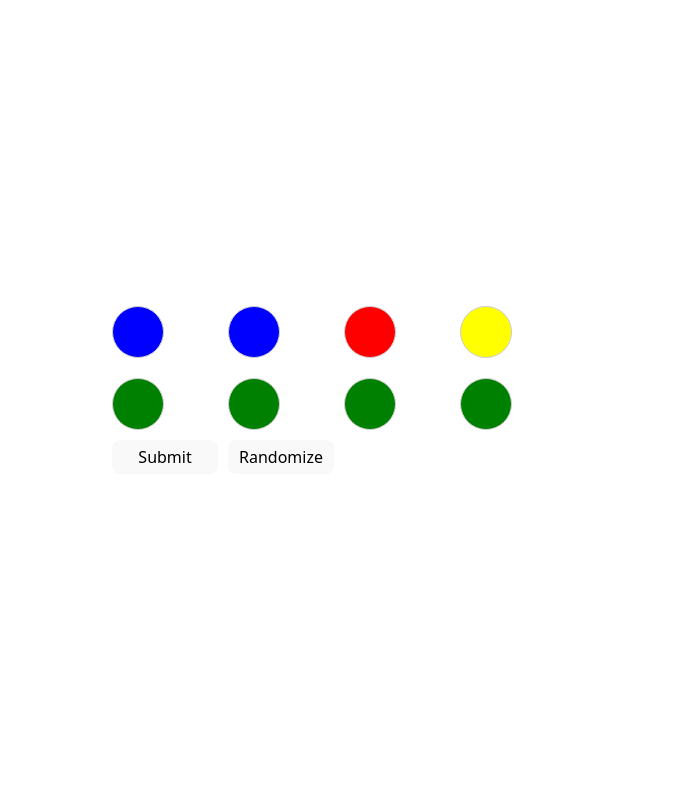
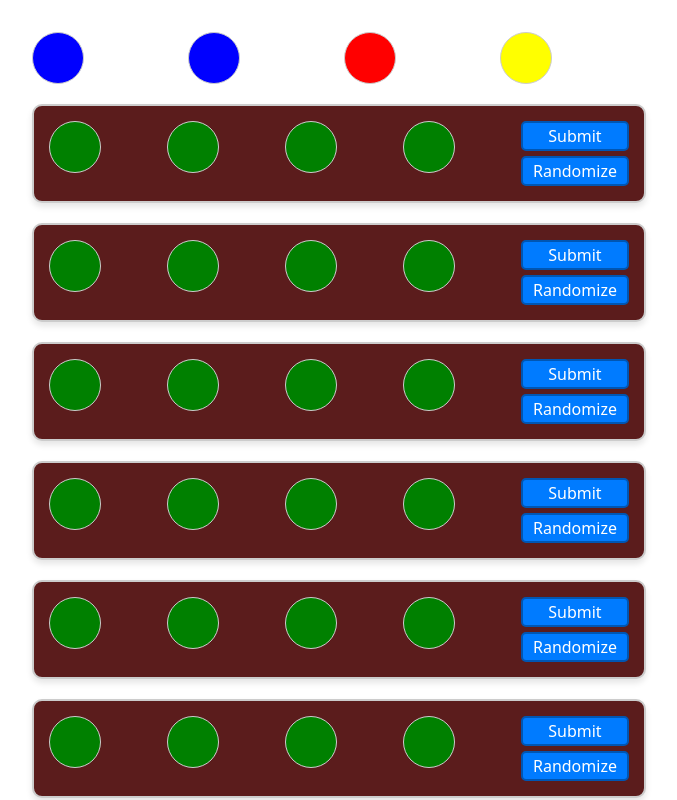
Before and after one commit to awe-hub/vue-mastermind, a Vue app: page / in a window 1280 px wide. Shown: the top 800 px of the page, without its empty margins (301-978 px from the left). Built offline with nearby package versions, Linux system fonts and the light colour scheme.

Commit message:
restyle into 10 guesses

```diff
--- a/src/Board.vue
+++ b/src/Board.vue
@@ -5,8 +5,12 @@
         <Cell :background="getRandomColor()" />
         <Cell :background="getRandomColor()" />
     </div>
-    <Guess @submit-clicked="addGuess"/>
-
+    <Guess
+        v-for="(guess, index) in guesses"
+        :key="index"
+        :value="guess"
+        @submit-clicked="addGuess">
+    </Guess>
 </template>
 
 <script setup>
@@ -14,7 +18,7 @@ import { ref } from 'vue';
 import Cell from './Cell.vue';
 import Guess from './Guess.vue';
 const colors = ['green', 'red', 'blue', 'yellow']
-const guesses = ref([])
+const guesses = ref(Array(10))
 
 function getRandomColor() {
   const index = Math.floor(Math.random() * colors.length)
--- a/src/Guess.vue
+++ b/src/Guess.vue
@@ -4,8 +4,10 @@
         <Cell :background="guess[1]" :clickable=true :index = "1" @cell-clicked="changeColor"/>
         <Cell :background="guess[2]" :clickable=true :index = "2" @cell-clicked="changeColor"/>
         <Cell :background="guess[3]" :clickable=true :index = "3" @cell-clicked="changeColor"/>
-        <button @click="submitGuess">Submit</button>
-        <button @click="randomizeGuess">Randomize</button>
+        <div class="button-container">
+            <button @click="submitGuess">Submit</button>
+            <button @click="randomizeGuess">Randomize</button>
+        </div>
     </div>
 </template>
 
@@ -41,12 +43,27 @@
 <style scoped>
 .guess {
     display: grid;
-    grid-template-columns: repeat(4, 1fr);
+    grid-template-columns: repeat(5, 1fr); /* 4 cells + 1 column for buttons */
     gap: 10px;
     margin-top: 20px;
     margin-bottom: 20px;
+    padding: 15px;
+    border: 2px solid #ccc;
+    border-radius: 10px;
+    background-color: #5b1c1c;
+    box-shadow: 0 4px 6px rgba(0, 0, 0, 0.1);
+    transition: box-shadow 0.3s ease;
+}
 
+.guess:hover {
+    box-shadow: 0 6px 10px rgba(0, 0, 0, 0.15); /* Slightly stronger shadow on hover */
 }
+
+.button-container {
+    display: flex;
+    flex-direction: column;
+    justify-content: center;
+    gap: 5px;}
 
 input {
     margin-right: 10px;
@@ -54,7 +71,17 @@ input {
 }
 
 button {
-    padding: 5px 10px;
+    padding: 2px 10px;
     cursor: pointer;
+    background-color: #007BFF;
+    color: white;
+    border: 2px solid #0056b3; /* Add a border with a darker blue color */
+    border-radius: 5px; /* Optional: Add rounded corners */
+    transition: background-color 0.3s, border-color 0.3s; /* Smooth hover effect */
+}
+
+button:hover {
+    background-color: #0056b3; /* Darken background on hover */
+    border-color: #003f7f; /* Darken border on hover */
 }
 </style>
```
